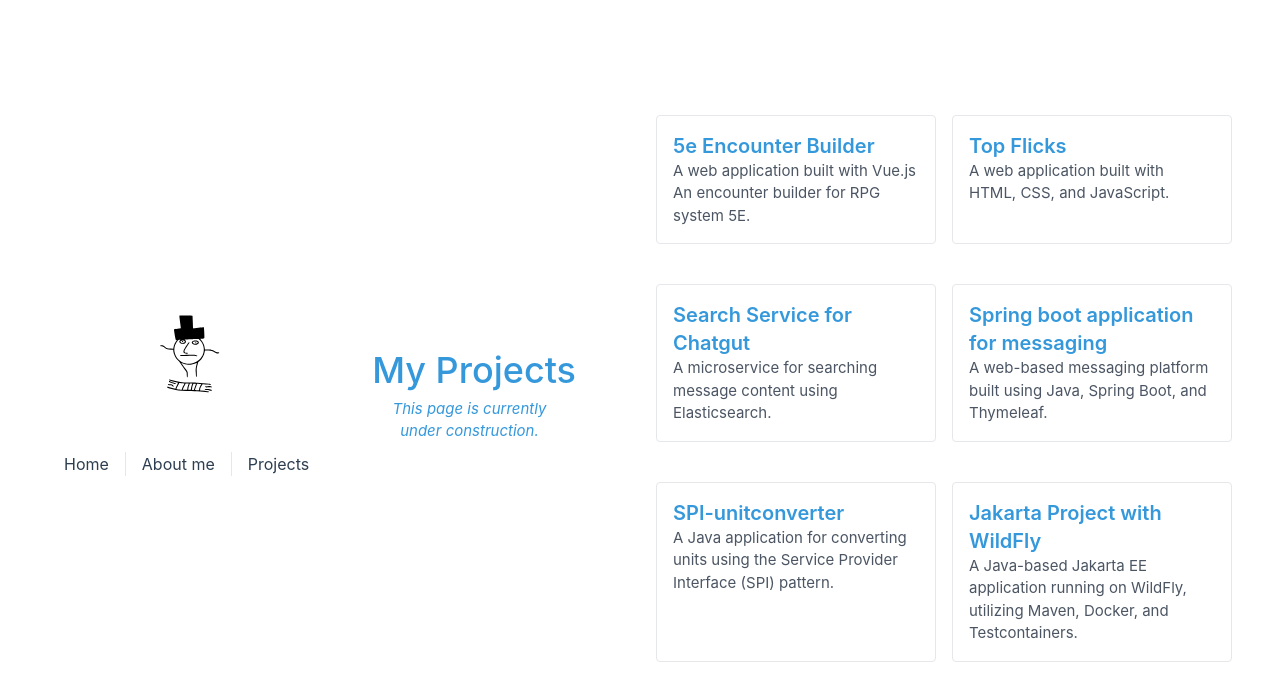
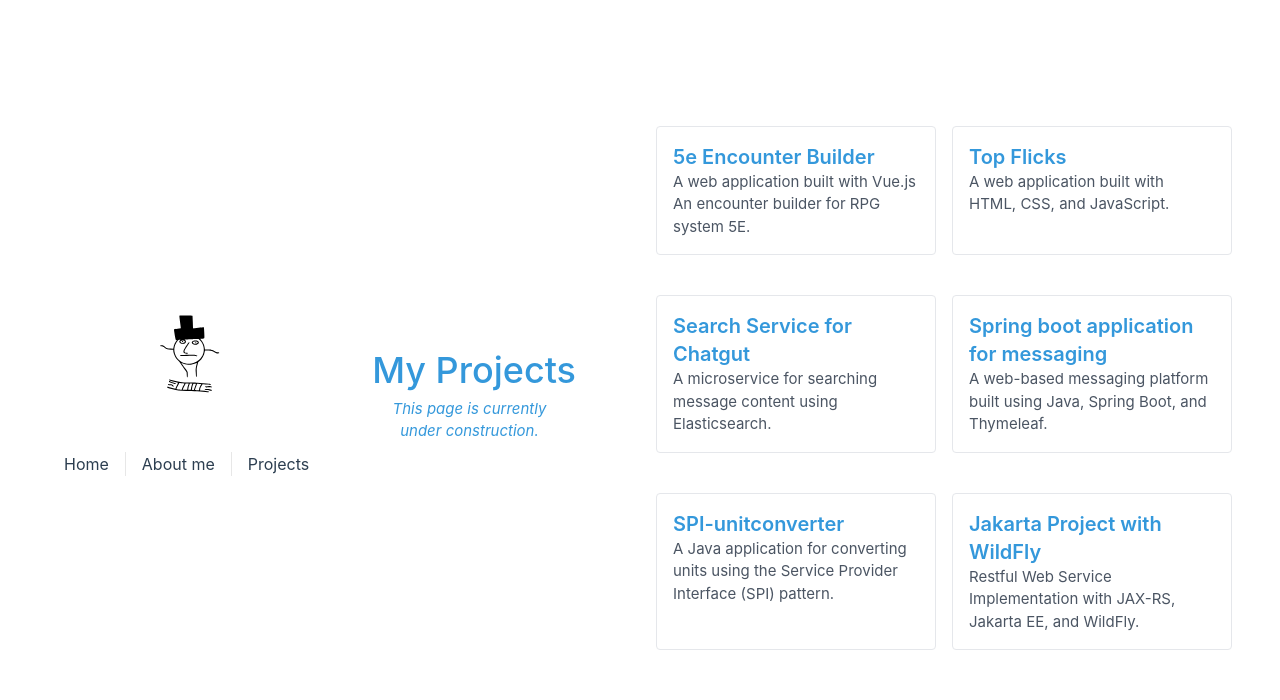
Before and after one commit to Mattan41/kruskopf-web, a Vue app: page /projects in a window 1280 px wide. Shown: the top 700 px of the page. Built offline with nearby package versions, Linux system fonts and the light colour scheme.

Commit message:
update projekt Jakarta with wildfly

```diff
--- a/src/views/projects/ProjectsView.vue
+++ b/src/views/projects/ProjectsView.vue
@@ -75,9 +75,8 @@ const projects = ref([
     id: 6,
     title: "Jakarta Project with WildFly",
     link: "#",
-    shortDescription: "A Java-based Jakarta EE application running on WildFly, utilizing Maven, Docker, and Testcontainers.",
+    shortDescription: "Restful Web Service Implementation with JAX-RS, Jakarta EE, and WildFly.",
     description: "This project is a Java-based application built with Jakarta EE and running on the WildFly application server. " +
-        "It uses Maven for dependency management and build automation. " +
         "The application includes comprehensive integration tests using Testcontainers and RestAssured to ensure robust and reliable functionality. " +
         "Docker and Docker Compose are used to containerize the application and manage multi-container setups.",
     repoLink: "https://github.com/Mattan41/projektJakarta",
```
